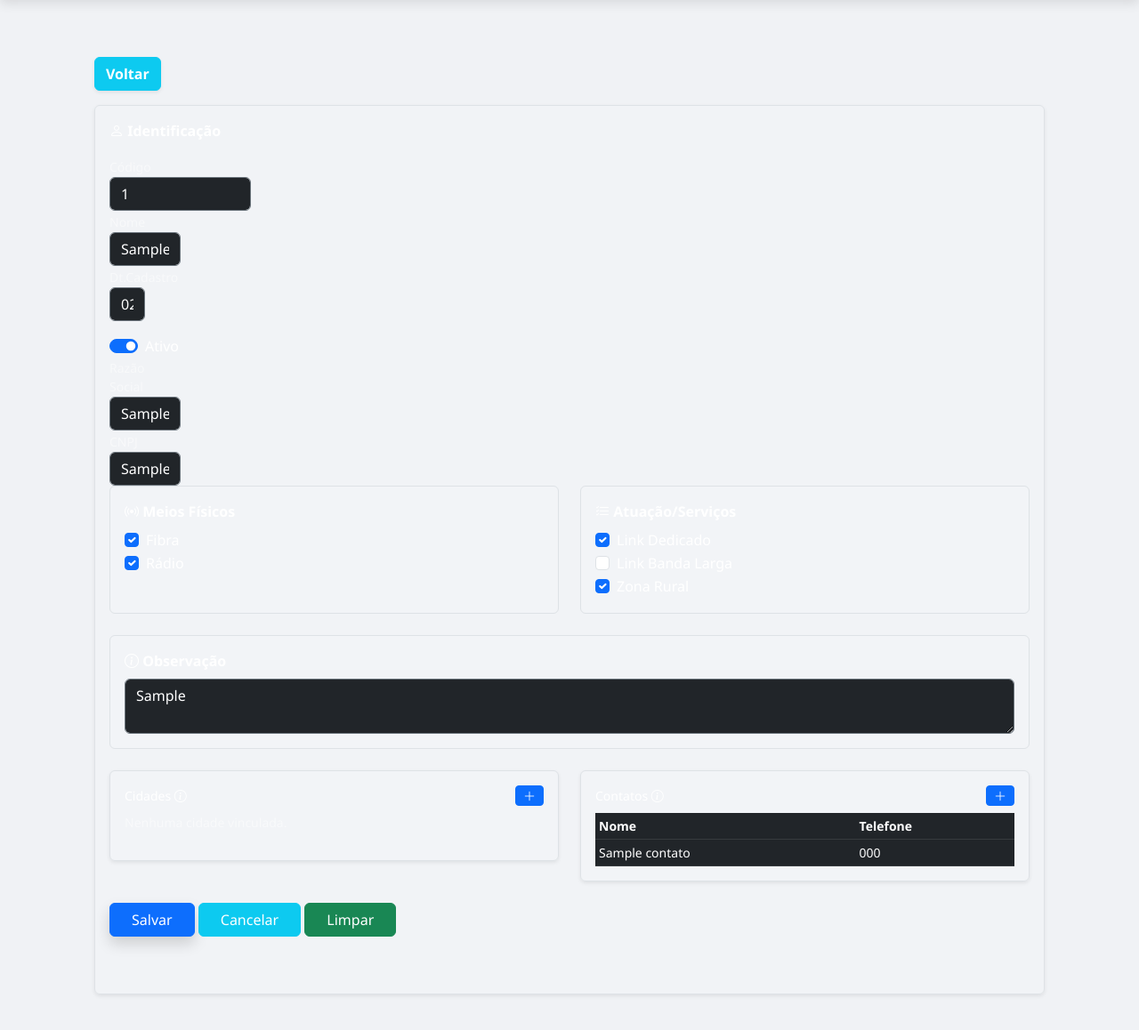
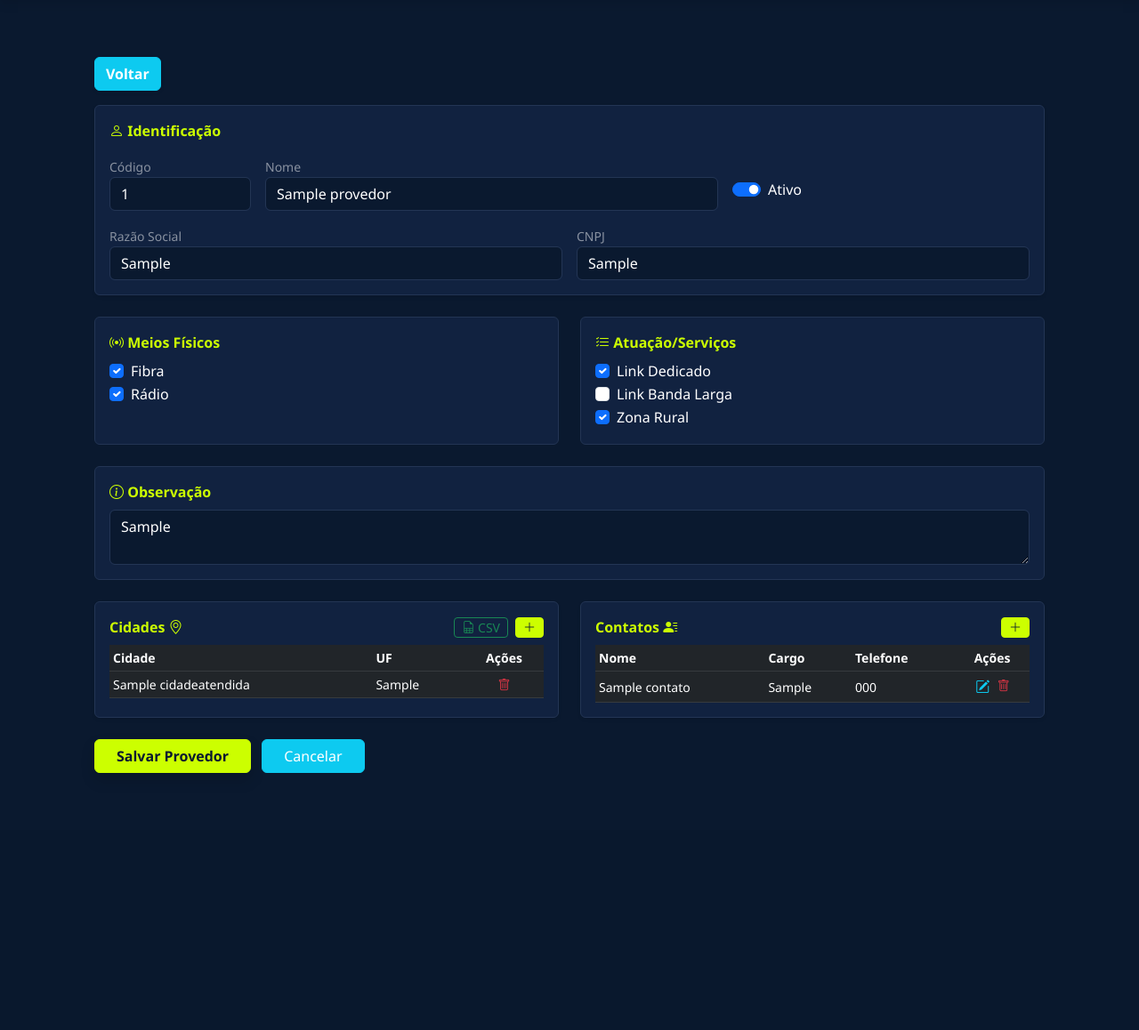
Before and after one commit to fernandosantosb30/sistema_EP, a Django app: page /provedores/editar/1/ in a window 1280 px wide. Shown: the part 56-1214 px from the top of the page at 89% size. After the commit the page ends 925 px from the top, so only its background shows below. Run offline with Django 5.2, Linux system fonts and the light colour scheme; tables that the repository leaves empty hold one stand-in row (values such as "Sample post").

Commit message:
Update: Refatoração do layout de provedores, novos campos de contato e instrução de CSV

```diff
--- a/sistema_isp/core/urls.py
+++ b/sistema_isp/core/urls.py
@@ -10,4 +10,11 @@ urlpatterns = [
     path('provedores/novo/', views.editar_provedor, name='novo_provedor'),
     path('provedores/editar/<int:pk>/', views.editar_provedor, name='editar_provedor'),
     path('provedores/excluir/<int:pk>/', views.excluir_provedor, name='excluir_provedor'),
+    path('provedores/<int:provedor_id>/contato/novo/', views.adicionar_contato, name='adicionar_contato'),
+    path('contato/excluir/<int:contato_id>/', views.excluir_contato, name='excluir_contato'),
+    path('contato/editar/<int:contato_id>/', views.editar_contato_action, name='editar_contato_action'),
+    path('cidade/nova/<int:provedor_id>/', views.adicionar_cidade, name='adicionar_cidade'),
+    path('cidade/importar/<int:provedor_id>/', views.importar_cidades_csv, name='importar_cidades_csv'),
+    path('cidade/excluir/<int:cidade_id>/', views.excluir_cidade, name='excluir_cidade'),
+    path('provedor/<int:provedor_id>/cidades/limpar/', views.excluir_todas_cidades, name='excluir_todas_cidades'),
 ]
--- a/sistema_isp/providers/views.py
+++ b/sistema_isp/providers/views.py
@@ -1,6 +1,9 @@
+import csv
+import io
 from django.shortcuts import render, get_object_or_404, redirect
 from .models import Provedor, Contato
 from django.contrib import messages
+from .models import Provedor, Contato, CidadeAtendida
 
 # Esta é a função que o erro está apontando
 def home_view(request):
@@ -85,7 +88,103 @@ def adicionar_contato(request, provedor_id):
 
         return redirect('editar_provedor', pk=provedor.id)
 
+def editar_contato_action(request, contato_id):
+    if request.method == "POST":
+        contato = get_object_or_404(Contato, id=contato_id)
+        contato.nome = request.POST.get('contato_nome')
+        contato.cargo = request.POST.get('contato_cargo')
+        contato.telefone = request.POST.get('contato_telefone')
+        contato.email = request.POST.get('contato_email')
+        contato.save()
+        return redirect('editar_provedor', pk=contato.provedor.id)
+
+def excluir_contato(request, contato_id):
+    contato = get_object_or_404(Contato, id=contato_id)
+    provedor_id = contato.provedor.id  # Guarda o ID para voltar à página certa
+    contato.delete()
+    messages.success(request, "Contato excluído com sucesso!")
+    return redirect('editar_provedor', pk=provedor_id)
+
 def excluir_provedor(request, pk):
     provedor = get_object_or_404(Provedor, pk=pk)
     provedor.delete()
     return redirect('cadastro')
+
+def adicionar_cidade(request, provedor_id):
+    if request.method == "POST":
+        provedor = get_object_or_404(Provedor, id=provedor_id)
+        CidadeAtendida.objects.create(
+            provedor=provedor,
+            nome=request.POST.get('cidade_nome').upper(),
+            uf=request.POST.get('cidade_uf').upper()
+        )
+    return redirect('editar_provedor', pk=provedor_id)
+
+def importar_cidades_csv(request, provedor_id):
+    if request.method == "POST" and request.FILES.get('arquivo_csv'):
+        provedor = get_object_or_404(Provedor, id=provedor_id)
+        csv_file = request.FILES['arquivo_csv']
+
+        try:
+            # Tratamento de codificação (UTF-8 ou Latin-1/MS-DOS)
+            try:
+                decoded_file = csv_file.read().decode('utf-8')
+            except UnicodeDecodeError:
+                csv_file.seek(0)
+                decoded_file = csv_file.read().decode('latin-1')
+
+            io_string = io.StringIO(decoded_file)
+
+            # Detecta automaticamente se o separador é , ou ;
+            dialect = csv.Sniffer().sniff(io_string.read(1024))
+            io_string.seek(0)
+            reader = csv.reader(io_string, dialect)
+
+            next(reader, None) # Pula cabeçalho
+
+            criados = 0
+            ignorados = 0
+
+            for row in reader:
+                if len(row) >= 2:
+                    nome = row[0].strip().upper()
+                    uf = row[1].strip().upper()
+
+                    # O get_or_create garante que não haverá duplicados
+                    _, created = CidadeAtendida.objects.get_or_create(
+                        provedor=provedor,
+                        nome=nome,
+                        uf=uf
+                    )
+
+                    if created:
+                        criados += 1
+                    else:
+                        ignorados += 1
+
+            messages.success(request, f"Importação concluída: {criados} novas cidades adicionadas. {ignorados} já existiam e foram ignoradas.")
+
+        except Exception as e:
+            messages.error(request, f"Erro ao processar arquivo: {e}")
+
+    return redirect('editar_provedor', pk=provedor_id)
+
+# Nova função para limpar a lista
+def excluir_todas_cidades(request, provedor_id):
+    # Busca o provedor ou retorna erro 404 se não existir
+    provedor = get_object_or_404(Provedor, id=provedor_id)
+
+    # Deleta todas as cidades vinculadas a este provedor específico
+    provedor.cidades.all().delete()
+
+    # Opcional: Adiciona uma mensagem de sucesso para aparecer na tela
+    # messages.success(request, "Todas as cidades foram removidas com sucesso.")
+
+    # Redireciona de volta para a página de edição
+    return redirect('editar_provedor', pk=provedor_id)
+
+def excluir_cidade(request, cidade_id):
+    cidade = get_object_or_404(CidadeAtendida, id=cidade_id)
+    id_p = cidade.provedor.id
+    cidade.delete()
+    return redirect('editar_provedor', pk=id_p)
--- a/sistema_isp/templates/providers/base.html
+++ b/sistema_isp/templates/providers/base.html
@@ -7,9 +7,58 @@
     <link href="https://cdn.jsdelivr.net/npm/bootstrap@5.3.0/dist/css/bootstrap.min.css" rel="stylesheet">
     <link rel="stylesheet" href="https://cdn.jsdelivr.net/npm/bootstrap-icons@1.11.0/font/bootstrap-icons.css">
     <style>
-        :root { --primary-color: #66cdaa; --secondary-color: #add8e6; }
+        :root {
+            --primary-color: #66cdaa;
+            --secondary-color: #add8e6;
+            /* Cores Ep Conexões baseadas na logo */
+            --ep-dark: #0a192f;
+            --ep-card: #112240;
+            --ep-lime: #ccff00;
+            --ep-border: #233554;
+            --ep-text: #e6f1ff;
+        }
+
         body { background-color: #f0f2f5; font-family: 'Segoe UI', sans-serif; }
         .navbar { background-color: #212529; box-shadow: 0 4px 12px rgba(0,0,0,0.1); }
+
+        /* Estilos para a página de Cadastro/Edição */
+        .page-cadastro {
+            background-color: var(--ep-dark) !important;
+            min-height: 100vh;
+        }
+
+        .page-cadastro body { background-color: var(--ep-dark) !important; }
+
+        .page-cadastro .card, .page-cadastro .card-custom {
+            background-color: var(--ep-card) !important;
+            border: 1px solid var(--ep-border) !important;
+            color: var(--ep-text);
+        }
+
+        .page-cadastro h2, .page-cadastro h5, .page-cadastro .header-section {
+            color: var(--ep-lime) !important;
+            font-weight: bold;
+        }
+
+        .page-cadastro .form-control {
+            background-color: var(--ep-dark) !important;
+            border: 1px solid var(--ep-border) !important;
+            color: white !important;
+        }
+
+        .page-cadastro .form-control:focus {
+            border-color: var(--ep-lime) !important;
+            box-shadow: 0 0 0 0.25rem rgba(204, 255, 0, 0.1) !important;
+        }
+
+        .page-cadastro .btn-primary {
+            background-color: var(--ep-lime) !important;
+            border-color: var(--ep-lime) !important;
+            color: var(--ep-dark) !important;
+            font-weight: bold;
+        }
+
+        /* Estilos originais do Menu */
         .card-menu {
             transition: transform 0.3s;
             border: none;
@@ -28,7 +77,7 @@
         .icon-large { font-size: 5rem; margin-bottom: 1rem; }
     </style>
 </head>
-<body>
+<body class="{% if request.resolver_match.url_name == 'editar_provedor' or request.resolver_match.url_name == 'cadastro' %}page-cadastro{% endif %}">
 
 <nav class="navbar navbar-expand-lg navbar-dark mb-5">
     <div class="container">
--- a/sistema_isp/templates/providers/cadastro.html
+++ b/sistema_isp/templates/providers/cadastro.html
@@ -10,7 +10,7 @@
     </div>
 
     <!-- Container da Tabela -->
-    <div class="card shadow-sm border-0" style="background-color: #aeb47a;">
+    <div class="card shadow-sm border-0" style="background-color: #767e99;">
         <div class="card-body p-0">
             <!-- Barra de Filtros (Simulada) -->
             <div class="d-flex justify-content-between align-items-center p-2 bg-secondary text-white bg-opacity-25">
@@ -30,7 +30,7 @@
             <!-- Tabela -->
             <div class="table-responsive">
                 <table class="table table-hover mb-0">
-                    <thead class="table-secondary text-uppercase small" style="background-color: #939a64 !important; color: white;">
+                    <thead class="table-secondary text-uppercase small" style="background-color: #3b2183 !important; color: white;">
                         <tr>
                             <th width="120">Ações</th>
                             <th>Código</th>
--- a/sistema_isp/templates/providers/cadastro_edit.html
+++ b/sistema_isp/templates/providers/cadastro_edit.html
@@ -9,8 +9,8 @@
         </div>
     {% endfor %}
 {% endif %}
+
 <div class="container-fluid px-4 py-3">
-    <!-- Botão Voltar -->
     <div class="mb-3">
         <a href="{% url 'cadastro' %}" class="btn btn-info text-white fw-bold shadow-sm">Voltar</a>
     </div>
@@ -26,13 +26,10 @@
                     <label class="small text-white-50">Código</label>
                     <input type="text" class="form-control bg-dark text-white border-secondary"
                            value="{{ provedor.id|default:'Gerado ao salvar' }}" readonly>
+                </div>
                 <div class="col-md-6">
                     <label class="small text-white-50">Nome</label>
                     <input type="text" name="nome" class="form-control bg-dark text-white border-secondary" value="{{ provedor.nome|default:'' }}" required>
-                </div>
-                <div class="col-md-3">
-                    <label class="small text-white-50">Dt.Cadastro</label>
-                    <input type="text" class="form-control bg-dark text-white border-secondary" value="02/05/2026" readonly>
                 </div>
                 <div class="col-md-3 d-flex align-items-center pt-3">
                     <div class="form-check form-switch">
@@ -51,7 +48,7 @@
             </div>
         </div>
 
-        <!-- Bloco Meios Físicos e Atuação -->
+        <!-- Bloco Meios Físicos e Atuação (ESTRUTURA QUE VOCÊ GOSTA) -->
         <div class="row g-4">
             <div class="col-md-6">
                 <div class="card-custom p-3 border rounded h-100" style="background-color: rgba(255,255,255,0.05);">
@@ -85,124 +82,182 @@
             </div>
         </div>
 
-        <!-- Bloco Observação (Conforme image_949a20.png) -->
+        <!-- Bloco Observação -->
         <div class="card-custom mt-4 p-3 border rounded" style="background-color: rgba(255,255,255,0.05);">
             <div class="header-section mb-2 fw-bold text-white"><i class="bi bi-info-circle"></i> Observação</div>
             <textarea name="observacao" class="form-control bg-dark text-white border-secondary" rows="2">{{ provedor.observacao|default:'' }}</textarea>
         </div>
 
-        <!-- Área de Cidades e Contatos -->
+        <!-- Tabelas de Cidades e Contatos -->
         <div class="row mt-4">
-
-    <!-- Bloco Cidades -->
+            <!-- Cidades -->
             <div class="col-md-6">
-        <div class="card-custom p-3 border rounded shadow-sm" style="background-color: rgba(255,255,255,0.05);">
+                <div class="card-custom p-3 border rounded shadow-sm h-100" style="background-color: rgba(255,255,255,0.05);">
                     <div class="d-flex justify-content-between align-items-center mb-2">
-                <div class="header-section text-white small">Cidades <i class="bi bi-info-circle"></i></div>
+                        <div class="header-section text-white fw-bold">Cidades <i class="bi bi-geo-alt"></i></div>
+                        <div class="d-flex gap-2">
                             {% if provedor.id %}
-                    <button type="button" class="btn btn-sm btn-primary py-0 px-2"><i class="bi bi-plus-lg"></i></button>
-                {% endif %}
-            </div>
-
-            {% if provedor.id %}
-
-            <!-- Aqui entrará a tabela de cidades depois -->
-                <p class="text-white-50 small">Nenhuma cidade vinculada.</p>
-            {% else %}
-                <p class="text-white-50 small">Salve e Edite para Incluir Cidades</p>
+                                <button type="button" class="btn btn-sm btn-outline-success py-0 px-2" data-bs-toggle="modal" data-bs-target="#modalImportarCSV">
+                                    <i class="bi bi-file-earmark-spreadsheet"></i> CSV
+                                </button>
+                                <button type="button" class="btn btn-sm btn-primary py-0 px-2" data-bs-toggle="modal" data-bs-target="#modalCidade">
+                                    <i class="bi bi-plus-lg"></i>
+                                </button>
                             {% endif %}
                         </div>
                     </div>
+                    <table class="table table-sm table-dark table-hover mb-0 mt-2">
+                        <thead>
+                            <tr class="small text-white-50">
+                                <th>Cidade</th>
+                                <th>UF</th>
+                                <th class="text-center">Ações</th>
+                            </tr>
+                        </thead>
+                        <tbody>
+                            {% if provedor.id %}
+                                {% for cidade in provedor.cidades.all %}
+                                <tr class="small align-middle">
+                                    <td>{{ cidade.nome }}</td>
+                                    <td>{{ cidade.uf }}</td>
+                                    <td class="text-center">
+                                        <a href="{% url 'excluir_cidade' cidade.id %}" class="text-danger" onclick="return confirm('Excluir esta cidade?')"><i class="bi bi-trash"></i></a>
+                                    </td>
+                                </tr>
+                                {% empty %}
+                                <tr><td colspan="3" class="text-center text-white-50 small italic py-3">Sem cidades.</td></tr>
+                                {% endfor %}
+                            {% else %}
+                                <tr><td colspan="3" class="text-center text-white-50 small italic py-3">Disponível após salvar.</td></tr>
+                            {% endif %}
+                        </tbody>
+                    </table>
+                </div>
+            </div>
 
-    <!-- Bloco Contatos -->
+            <!-- Contatos (ATUALIZADO COM CARGO E E-MAIL) -->
             <div class="col-md-6">
-        <div class="card-custom p-3 border rounded shadow-sm" style="background-color: rgba(255,255,255,0.05);">
+                <div class="card-custom p-3 border rounded shadow-sm h-100" style="background-color: rgba(255,255,255,0.05);">
                     <div class="d-flex justify-content-between align-items-center mb-2">
-                <div class="header-section text-white small">Contatos <i class="bi bi-info-circle"></i></div>
+                        <div class="header-section text-white fw-bold">Contatos <i class="bi bi-person-lines-fill"></i></div>
                         {% if provedor.id %}
-
-                <!-- BOTÃO QUE ABRE O MODAL -->
                             <button type="button" class="btn btn-sm btn-primary py-0 px-2" data-bs-toggle="modal" data-bs-target="#modalContato">
                                 <i class="bi bi-plus-lg"></i>
                             </button>
                         {% endif %}
                     </div>
-
-            {% if provedor.id %}
-
-            <!-- Tabela de Contatos que aparece na Edição -->
                     <table class="table table-sm table-dark table-hover mb-0 mt-2">
                         <thead>
                             <tr class="small text-white-50">
                                 <th>Nome</th>
+                                <th>Cargo</th>
                                 <th>Telefone</th>
+                                <th class="text-center">Ações</th>
                             </tr>
                         </thead>
                         <tbody>
+                            {% if provedor.id %}
                                 {% for contato in provedor.contatos.all %}
-                        <tr class="small">
+                                <tr class="small align-middle">
                                     <td>{{ contato.nome }}</td>
+                                    <td>{{ contato.cargo|default:"-" }}</td>
                                     <td>{{ contato.telefone }}</td>
+                                    <td class="text-center">
+                                        <button type="button" class="btn btn-link text-info p-0 me-1" data-bs-toggle="modal" data-bs-target="#modalEditarContato{{ contato.id }}">
+                                            <i class="bi bi-pencil-square"></i>
+                                        </button>
+                                        <a href="{% url 'excluir_contato' contato.id %}" class="text-danger"><i class="bi bi-trash"></i></a>
+                                    </td>
                                 </tr>
                                 {% empty %}
-                        <tr><td colspan="2" class="text-center text-white-50 small">Nenhum contato.</td></tr>
+                                <tr><td colspan="4" class="text-center text-white-50 small italic py-3">Sem contatos.</td></tr>
                                 {% endfor %}
+                            {% endif %}
                         </tbody>
                     </table>
-            {% else %}
-                <p class="text-white-50 small">Salve e Edite para Incluir Contatos</p>
-            {% endif %}
                 </div>
             </div>
         </div>
 
-        <!-- Botões de Ação (Abaixo da image_949a20.png) -->
         <div class="mt-4 mb-5">
-            <button type="submit" class="btn btn-primary px-4 shadow">Salvar</button>
-            <a href="{% url 'cadastro' %}" class="btn btn-info text-white px-4">Cancelar</a>
-            <button type="reset" class="btn btn-success px-4">Limpar</button>
+            <button type="submit" class="btn btn-primary px-4 shadow">Salvar Provedor</button>
+            <a href="{% url 'cadastro' %}" class="btn btn-info text-white px-4 ms-2">Cancelar</a>
         </div>
     </form>
 </div>
-{% endblock %}
 
-<!-- Modal para Cadastrar Contato -->
-<div class="modal fade" id="modalContato" tabindex="-1" aria-labelledby="modalContatoLabel" aria-hidden="true">
-  <div class="modal-dialog modal-lg">
+<!-- MODAIS -->
+
+{% if provedor.id %}
+    <!-- Modal CSV (COM PADRÃO DE COLUNAS) -->
+    <div class="modal fade" id="modalImportarCSV" tabindex="-1">
+        <div class="modal-dialog">
             <div class="modal-content bg-dark text-white border-secondary">
+                <form action="{% url 'importar_cidades_csv' provedor.id %}" method="post" enctype="multipart/form-data">
+                    {% csrf_token %}
                     <div class="modal-header border-secondary">
-        <h5 class="modal-title" id="modalContatoLabel"><i class="bi bi-person-badge"></i> Cadastro de Contato</h5>
-        <button type="button" class="btn-close btn-close-white" data-bs-dismiss="modal" aria-label="Close"></button>
+                        <h5 class="modal-title">Importar CSV</h5>
+                        <button type="button" class="btn-close btn-close-white" data-bs-dismiss="modal"></button>
                     </div>
-
-      <!-- O action usa a função que adicionamos na views.py -->
-      <form action="{% url 'adicionar_contato' provedor.id %}" method="post">
-        {% csrf_token %}
                     <div class="modal-body">
-            <div class="row g-3">
-                <div class="col-md-6">
-                    <label class="small text-white-50">Nome</label>
-                    <input type="text" name="contato_nome" class="form-control bg-dark text-white border-secondary" required>
+                        <div class="alert alert-secondary small py-2">
+                            <strong>Formato esperado:</strong> O arquivo deve ter 2 colunas separadas por ponto e vírgula (;) ou vírgula (,).
+                            <br>Exemplo: <code>Nome da Cidade;UF</code>
                         </div>
-                <div class="col-md-6">
-                    <label class="small text-white-50">Cargo</label>
-                    <input type="text" name="contato_cargo" class="form-control bg-dark text-white border-secondary">
-                </div>
-                <div class="col-md-6">
-                    <label class="small text-white-50">Telefone</label>
-                    <input type="text" name="contato_telefone" class="form-control bg-dark text-white border-secondary">
-                </div>
-                <div class="col-md-6">
-                    <label class="small text-white-50">E-mail</label>
-                    <input type="email" name="contato_email" class="form-control bg-dark text-white border-secondary">
-                </div>
-            </div>
+                        <table class="table table-bordered table-sm text-white small mb-3 text-center">
+                            <thead class="table-secondary text-dark">
+                                <tr><th>Cidade</th><th>UF</th></tr>
+                            </thead>
+                            <tbody>
+                                <tr><td>Tupanciretã</td><td>RS</td></tr>
+                                <tr><td>Júlio de Castilhos</td><td>RS</td></tr>
+                            </tbody>
+                        </table>
+                        <input type="file" name="arquivo_csv" class="form-control bg-dark text-white border-secondary" accept=".csv" required>
                     </div>
                     <div class="modal-footer border-secondary">
-          <button type="button" class="btn btn-outline-light" data-bs-dismiss="modal">Cancelar</button>
-          <button type="submit" class="btn btn-primary">Salvar Contato</button>
+                        <button type="submit" class="btn btn-success w-100">Importar Cidades</button>
                     </div>
                 </form>
             </div>
         </div>
     </div>
+
+    <!-- Modal Novo Contato (Cargo e E-mail incluídos) -->
+    <div class="modal fade" id="modalContato" tabindex="-1">
+        <div class="modal-dialog">
+            <div class="modal-content bg-dark text-white border-secondary">
+                <form action="{% url 'adicionar_contato' provedor.id %}" method="post">
+                    {% csrf_token %}
+                    <div class="modal-header border-secondary">
+                        <h5 class="modal-title">Novo Contato</h5>
+                        <button type="button" class="btn-close btn-close-white" data-bs-dismiss="modal"></button>
+                    </div>
+                    <div class="modal-body">
+                        <div class="mb-2">
+                            <label class="small text-white-50">Nome</label>
+                            <input type="text" name="contato_nome" class="form-control bg-dark text-white border-secondary" required>
+                        </div>
+                        <div class="mb-2">
+                            <label class="small text-white-50">Cargo</label>
+                            <input type="text" name="contato_cargo" class="form-control bg-dark text-white border-secondary">
+                        </div>
+                        <div class="mb-2">
+                            <label class="small text-white-50">Telefone</label>
+                            <input type="text" name="contato_telefone" class="form-control bg-dark text-white border-secondary">
+                        </div>
+                        <div class="mb-2">
+                            <label class="small text-white-50">E-mail</label>
+                            <input type="email" name="contato_email" class="form-control bg-dark text-white border-secondary">
+                        </div>
+                    </div>
+                    <div class="modal-footer border-secondary">
+                        <button type="submit" class="btn btn-primary w-100">Salvar Contato</button>
+                    </div>
+                </form>
+            </div>
+        </div>
+    </div>
+{% endif %}
+
+{% endblock %}
```
Also changed, not shown: sistema_isp/providers/models.py (+7 -3 lines), sistema_isp/providers/migrations/0003_rename_cidade_cidadeatendida_nome_and_more.py (added). Lines whose indentation alone changed are shown as unchanged.
